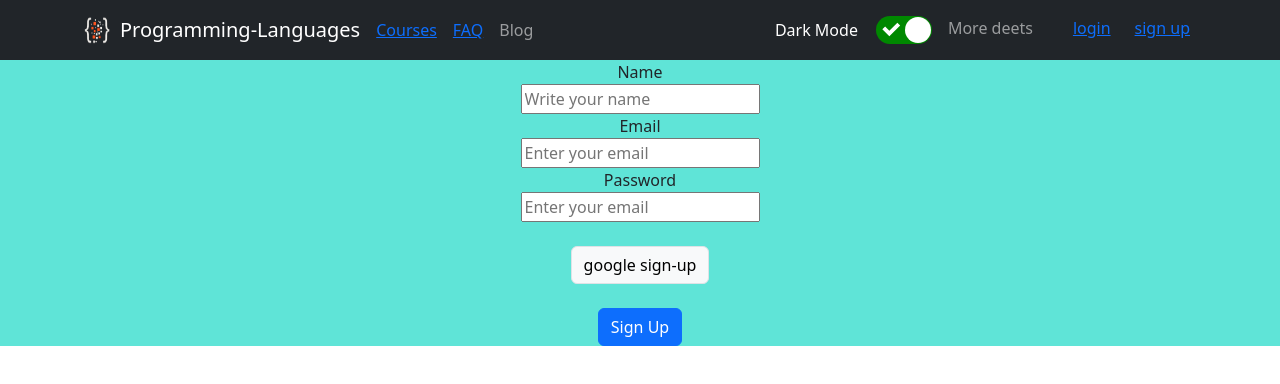
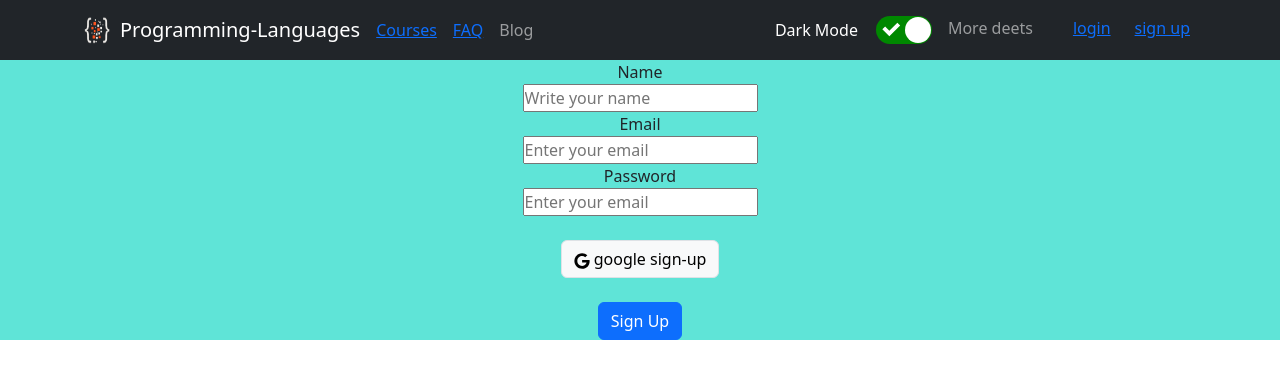
Before and after one commit to PulakBala/Programming-Languages, a React (Create React App) app: page /signup in a window 1280 px wide. Shown: the top 384 px of the page. Built offline with nearby package versions, Linux system fonts and the light colour scheme.

Commit message:
firebase add

```diff
--- a/package.json
+++ b/package.json
@@ -3,13 +3,16 @@
   "version": "0.1.0",
   "private": true,
   "dependencies": {
+    "@heroicons/react": "^2.0.16",
     "@testing-library/jest-dom": "^5.16.5",
     "@testing-library/react": "^13.4.0",
     "@testing-library/user-event": "^13.5.0",
     "bootstrap": "^5.2.3",
+    "firebase": "^9.17.1",
     "react": "^18.2.0",
     "react-bootstrap": "^2.7.2",
     "react-dom": "^18.2.0",
+    "react-icons": "^4.7.1",
     "react-router-dom": "^6.8.1",
     "react-scripts": "5.0.1",
     "react-switch": "^7.0.0",
--- a/src/App.css
+++ b/src/App.css
@@ -1,3 +1,8 @@
+*{
+  margin: 0;
+  padding: 0;
+}
+
 .App {
   text-align: center;
 }
@@ -35,11 +40,17 @@
 }
 #light{
   background-color: #f7f4f4;
+  height: 100%;
 }
 #dark{
   background-color: #5fe4d7;
+  height: 100%;
 }
+#root{
+  height: 100%;
+}
+
 body{
-  margin: 0;
-  padding: 0;
+  min-height: 100vh;
+  height: 100%;
 }
--- a/src/App.js
+++ b/src/App.js
@@ -15,7 +15,7 @@ function App() {
 
   return (
     <ThemeContext.Provider value={themeInfo}>
-      <div className="App" id={theme}>
+      <div className="App" id={theme} style={{height:"auto"}}>
         <RouterProvider router={route}>
 
         </RouterProvider>
--- a/src/Components/LoginOrSignUp/SignUp/SignUp.js
+++ b/src/Components/LoginOrSignUp/SignUp/SignUp.js
@@ -1,4 +1,5 @@
 import React from 'react';
+import { FaGoogle } from 'react-icons/fa';
 
 const SignUp = () => {
     return (
@@ -19,7 +20,7 @@ const SignUp = () => {
                     <input name='password' type="password" placeholder='Enter your email' required/>
                 </div>
 
-                <button className='btn btn-light border mt-4'>google sign-up</button> <br />
+                <button className='btn btn-light border mt-4'> <FaGoogle/> google sign-up</button> <br />
 
                 <button className='btn btn-primary mt-4'>
 
--- a/src/Header/Header.js
+++ b/src/Header/Header.js
@@ -29,7 +29,7 @@ const Header = () => {
             <ReactSwitch className='switch' onChange={toggleTheme} checked={theme === "dark"}></ReactSwitch>
 
             <Nav.Link href="#deets">More deets</Nav.Link>
-            <Nav.Link eventKey={2} href="#memes">
+            <Nav.Link  href="#memes">
               <Link className='p-4' to='/login'>login</Link>
               <Link to='/signup'>sign up</Link>
             </Nav.Link>
--- /dev/null
+++ b/src/UserContext/UserContext.js
@@ -0,0 +1,26 @@
+import React, { createContext } from 'react';
+import {createUserWithEmailAndPassword, getAuth} from 'firebase/auth'
+import app from '../firebase/firebase.config';
+
+const AuthContext = createContext()
+
+const auth = getAuth(app);
+
+const UserContext = ({children}) => {
+
+    const createUser =(email, password)=>{
+       return createUserWithEmailAndPassword(auth, email, password)
+    }
+
+    const authInfo = {createUser}
+
+    return (
+        <div>
+            <AuthContext.Provider value={authInfo}>
+                {children}
+            </AuthContext.Provider>
+        </div>
+    );
+};
+
+export default UserContext;
--- /dev/null
+++ b/src/firebase/firebase.config.js
@@ -0,0 +1,18 @@
+// Import the functions you need from the SDKs you need
+import { initializeApp } from "firebase/app";
+// TODO: Add SDKs for Firebase products that you want to use
+// https://firebase.google.com/docs/web/setup#available-libraries
+
+// Your web app's Firebase configuration
+const firebaseConfig = {
+  apiKey: "AIzaSyDu2pW8iAvPtYDoW-1ir9Cko2rbS2bWQyE",
+  authDomain: "programming-languages-b2d15.firebaseapp.com",
+  projectId: "programming-languages-b2d15",
+  storageBucket: "programming-languages-b2d15.appspot.com",
+  messagingSenderId: "754682902150",
+  appId: "1:754682902150:web:ef0670ee8c17d85c3b8307"
+};
+
+// Initialize Firebase
+const app = initializeApp(firebaseConfig);
+export default app;
--- a/src/index.js
+++ b/src/index.js
@@ -4,15 +4,17 @@ import './index.css';
 import App from './App';
 import reportWebVitals from './reportWebVitals';
 import 'bootstrap/dist/css/bootstrap.min.css';
+import UserContext from './UserContext/UserContext';
 
 
 const root = ReactDOM.createRoot(document.getElementById('root'));
 root.render(
 
-    <React.StrictMode>
+  <React.StrictMode>
+    <UserContext>
       <App />
-    </React.StrictMode>
-
+    </UserContext>
+  </React.StrictMode>
 );
 
 // If you want to start measuring performance in your app, pass a function
```
Also changed, not shown: src/Header/Header.css (line endings or trailing spaces), 1 other file (tests, documents, lock files or other folders).
